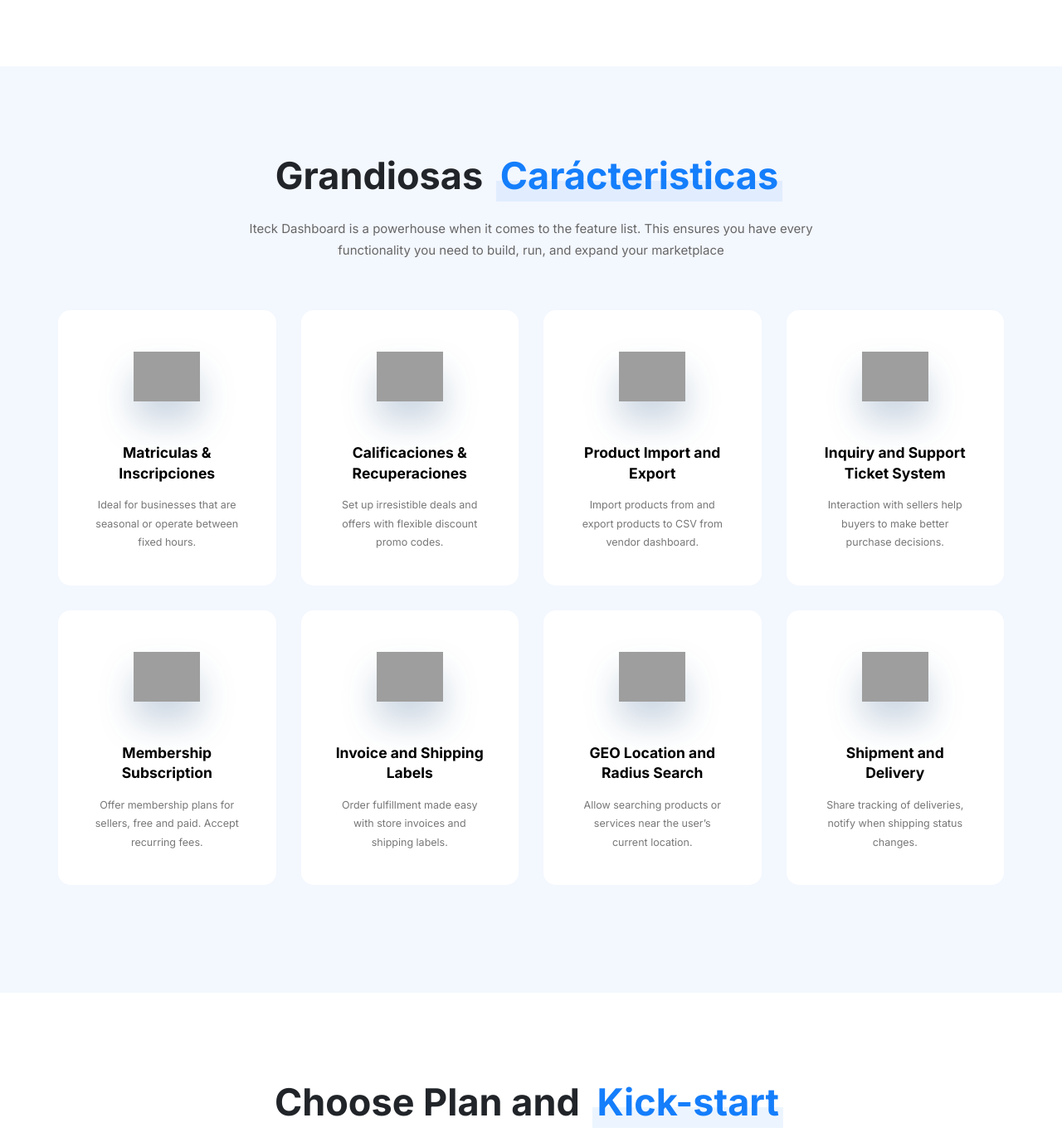
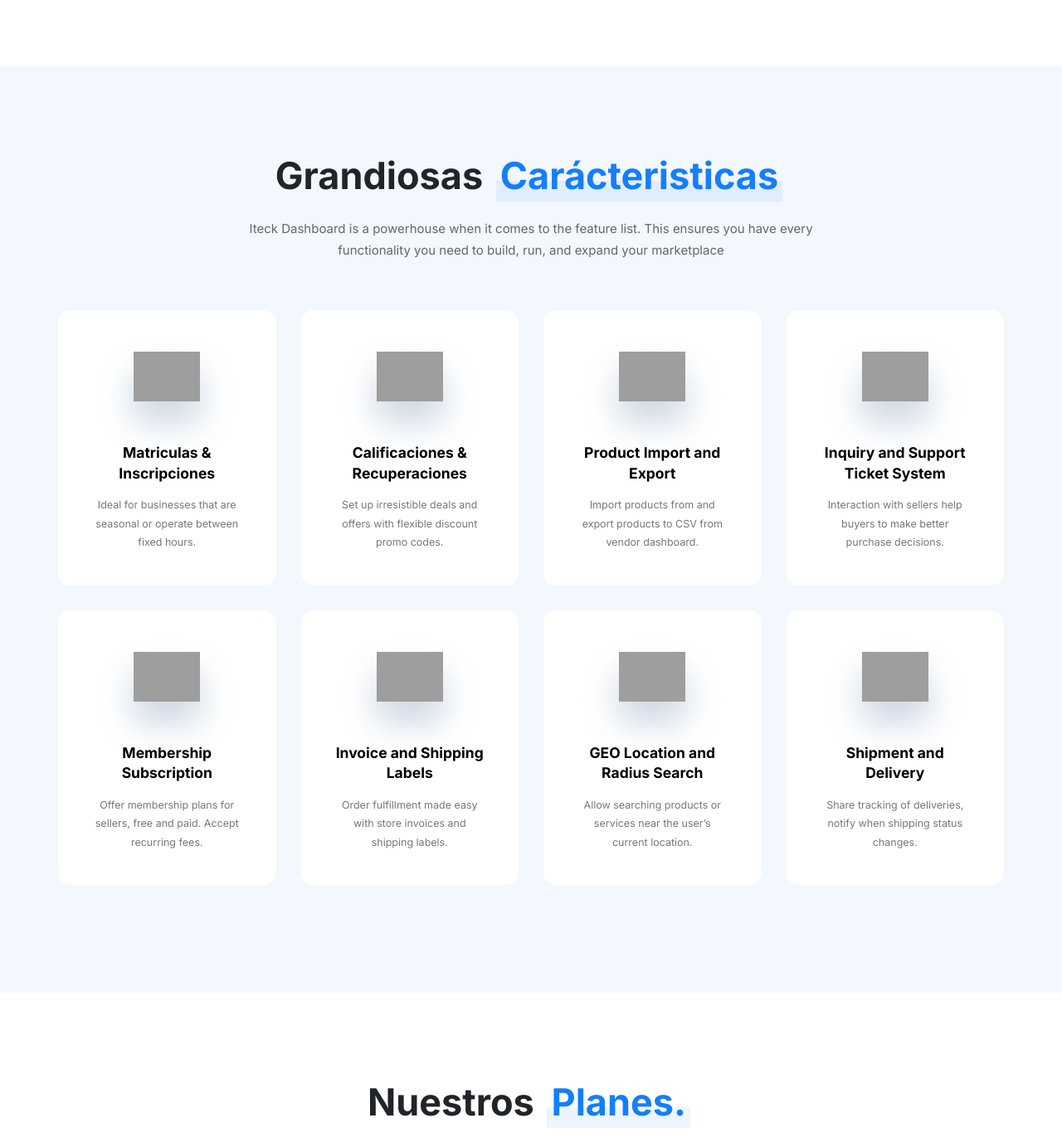
Before and after one commit to oderman-group/es, a PHP site: page / in a window 1280 px wide. Shown: the part 2236-3619 px from the top of the page at 83% size. Run offline with PHP 8.4, Linux system fonts and the light colour scheme; data that the repository does not hold is empty; grey boxes are pictures that could not be loaded.

Commit message:
Se modifica titulo para los planes

```diff
--- a/includes/prices.php
+++ b/includes/prices.php
@@ -2,7 +2,7 @@
 <section class="pricing section-padding style-5" data-scroll-index="3">
             <div class="container">
                 <div class="section-head text-center mb-60 style-5">
-                    <h2 class="mb-20"> Choose Plan and <span> Kick-start </span> </h2>
+                    <h2 class="mb-20"> Nuestros <span> Planes.</span> </h2>
                     <p>
                     Si su institución requiere un plan personalizado, contáctenos al WhatsApp: <b><?=$datos['dtc_whatsapp'];?></b> o al correo <b><?=$datos['dtc_email_ventas'];?></b>
                     </p>
```
